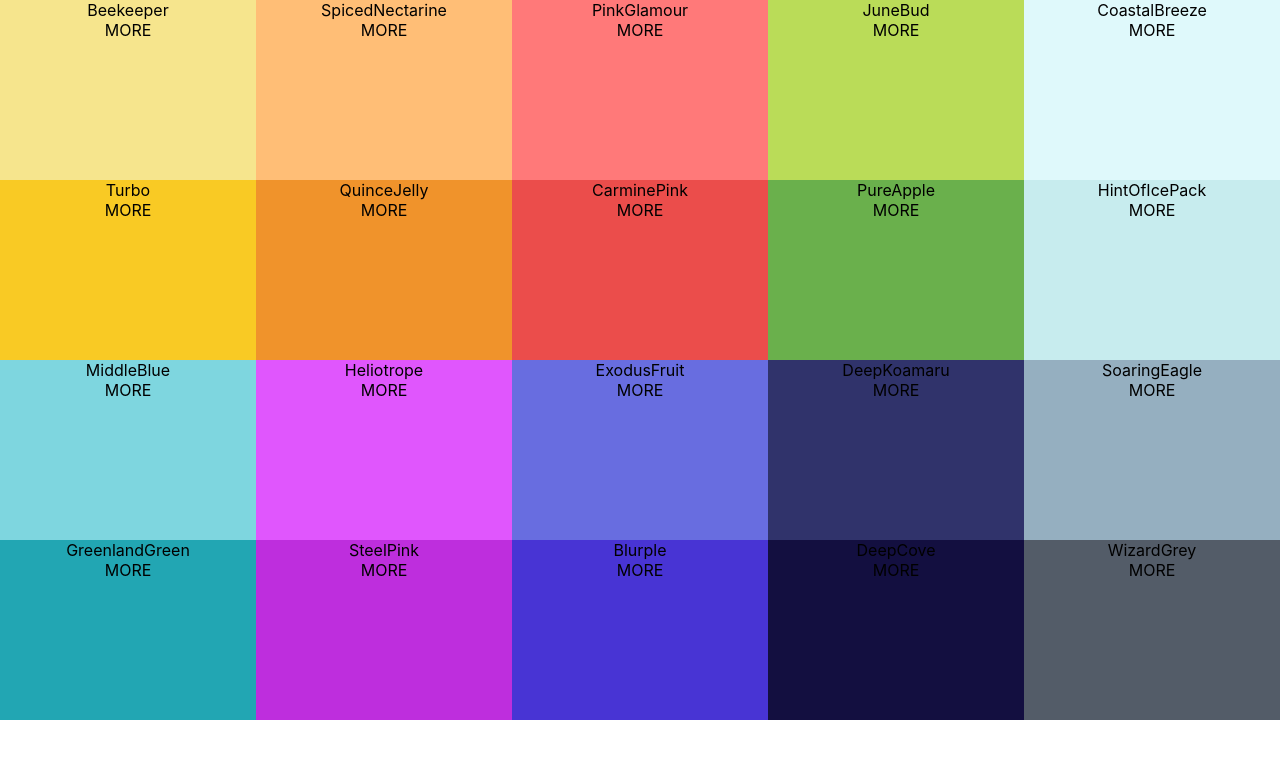
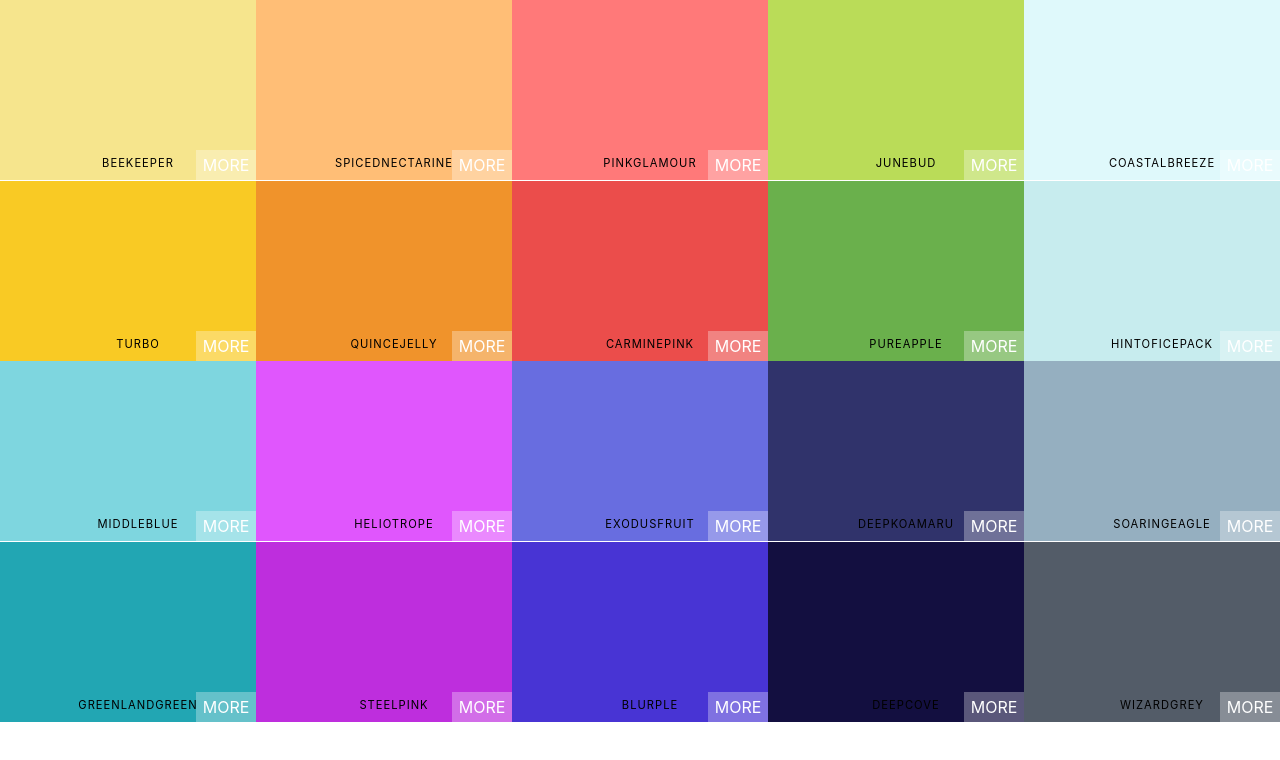
Before and after one commit to MIlanJP/color-picker, a React (Create React App) app: page / in a window 1280 px wide. Shown: the top 760 px of the page. Built offline with nearby package versions, Linux system fonts and the light colour scheme.

Commit message:
Added styles for color names and more label of color pallete

```diff
--- a/src/ColorBox.css
+++ b/src/ColorBox.css
@@ -5,6 +5,7 @@
     display:inline-block;
     position: relative;
     cursor: pointer;
+    margin-bottom: -3.5px;;
 }
 
 .copy-button{
@@ -30,3 +31,29 @@
     opacity: 1;
     transition:.5s;
 }
+
+.box-content{
+    position:absolute;
+    padding: 10px;
+    width:100%;
+    left:0px;
+    bottom:0px;
+    color: black;
+    letter-spacing: 1px;
+    text-transform: uppercase;
+    font-size: .7rem;
+}
+
+.see-more{
+    background:rgba(255,255,255,0.3);
+    position:absolute;
+    border: none;
+    right:0px;
+    bottom:0px;
+    color:white;
+    width:60px;
+    height:30px;
+    text-align:center;
+    line-height:30px;
+    text-transform: uppercase;
+}
--- a/src/ColorBox.js
+++ b/src/ColorBox.js
@@ -11,7 +11,7 @@ export default class ColorBox extends Component {
              </div>
              <button className='copy-button' >COPY</button>
              </div>
-             <span>MORE</span>
+             <span className='see-more' >MORE</span>
             </div>
         )
     }
```
